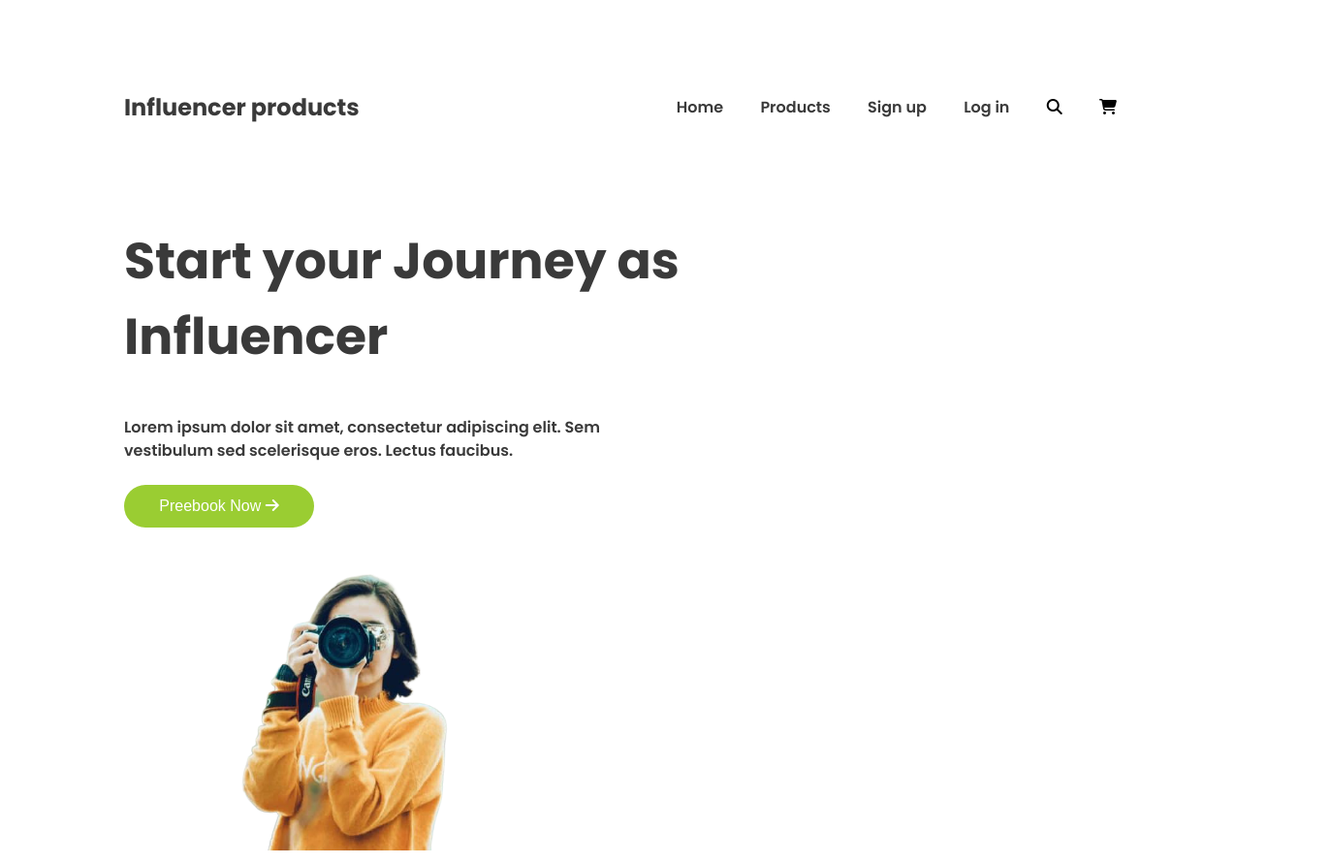
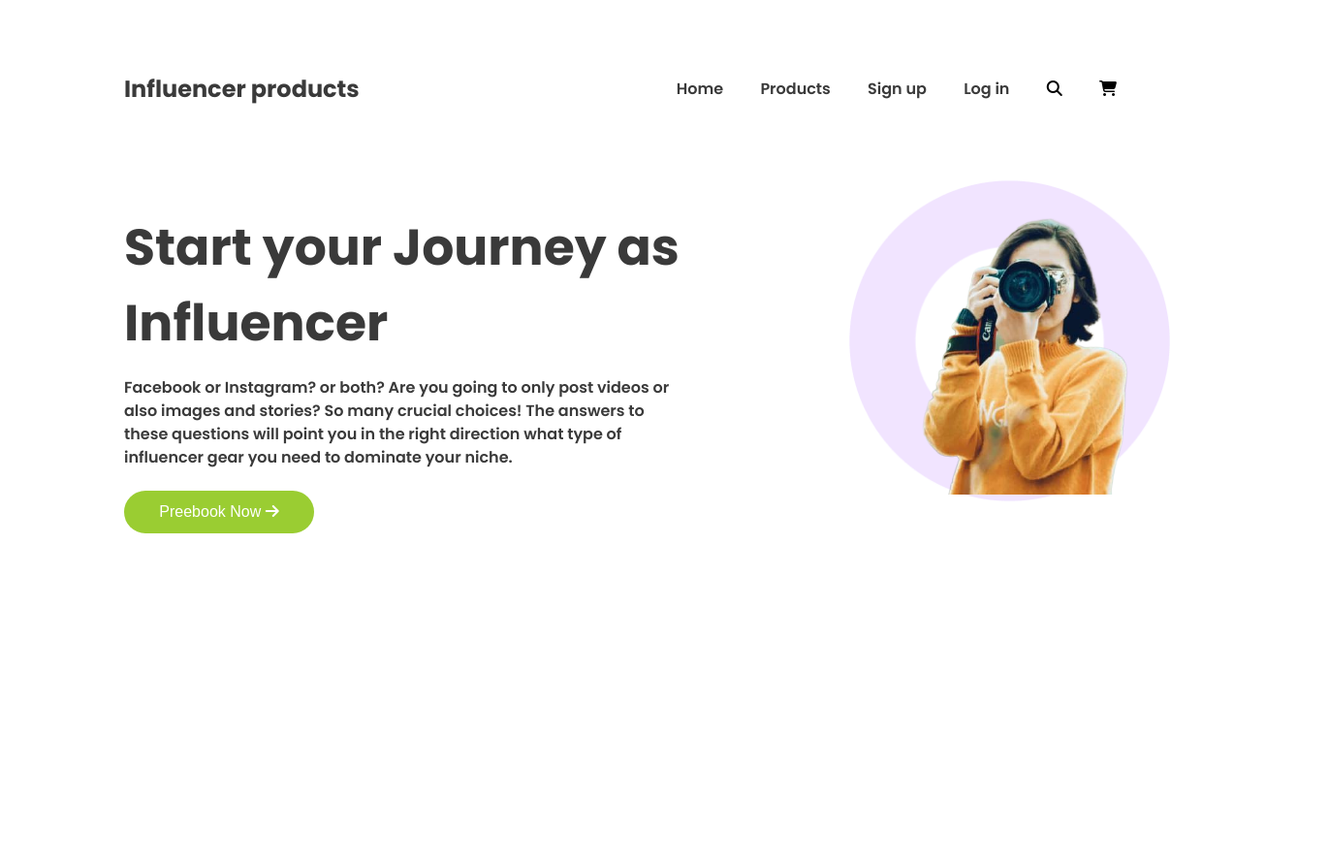
Before and after one commit to EmranEmon47/my-second-assignment, a plain HTML site: page index.html in a window 1280 px wide. Shown: the whole page at 97% size, 1372 px wide, since content can reach past the window. After the commit the page ends 800 px from the top, so only its background shows below. Drawn offline with Linux system fonts and the light colour scheme.

Commit message:
front page done

```diff
--- a/index.html
+++ b/index.html
@@ -31,12 +31,12 @@
     </header>
     <!-- header end -->
     <!-- front heading part Start-->
-    <section>
+    <section class="front-page">
         <div class="container">
             <div class="heading">
                 <h1>Start your Journey as Influencer
                 </h1>
-                <p style="font-weight: 600;">Lorem ipsum dolor sit amet, consectetur adipiscing elit. Sem vestibulum sed scelerisque eros. Lectus faucibus.
+                <p style="font-weight: 600;">Facebook or Instagram? or both? Are you going to only post videos or also images and stories? So many crucial choices! The answers to these questions will point you in the right direction what type of influencer gear you need to dominate your niche.
                 </p>
             </div>
                 <div class="link-button">
@@ -44,9 +44,9 @@
                 </div>
 
             </div>
-            <div class="front-image">
+        <div class="front-image">
                 <img src="images/camera-show-removebg.png" alt="">
-            </div>
+        </div>
 
     </section>
     <!-- front heading part End-->
--- a/style.css
+++ b/style.css
@@ -12,7 +12,7 @@ header {
   justify-content: space-between;
   align-items: center;
   margin-left: 120px;
-  margin-top: 69px;
+  margin-top: 50px;
   margin-right: 120px;
 }
 .products-title {
@@ -36,11 +36,14 @@ header {
 /* header part End */
 
 /* front heading part start */
+.front-page {
+  display: flex;
+}
 .container {
   width: 582px;
   height: 270px;
   margin-left: 120px;
-  margin-top: 78px;
+  margin-top: 40px;
 }
 .heading {
   width: 582px;
@@ -49,6 +52,7 @@ header {
 }
 .heading h1 {
   font-size: 52px;
+  margin-bottom: 0;
 }
 .heading p {
   font-size: 16px;
@@ -61,6 +65,7 @@ header {
 .button-hover {
   width: 196px;
   height: 44px;
+  margin-top: 20px;
   border: none;
   color: white;
   background-color: yellowgreen;
@@ -73,3 +78,9 @@ header {
 .button-hover:hover {
   box-shadow: inset 196px 0 0 0 #e02c6d;
 }
+.front-image {
+  background-image: url(images/background.png);
+  background-repeat: no-repeat;
+  background-size: 50%;
+  background-position: bottom;
+}
```
